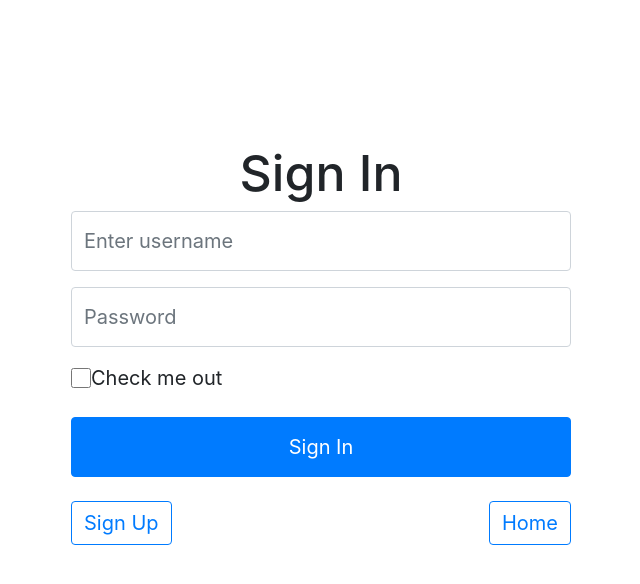
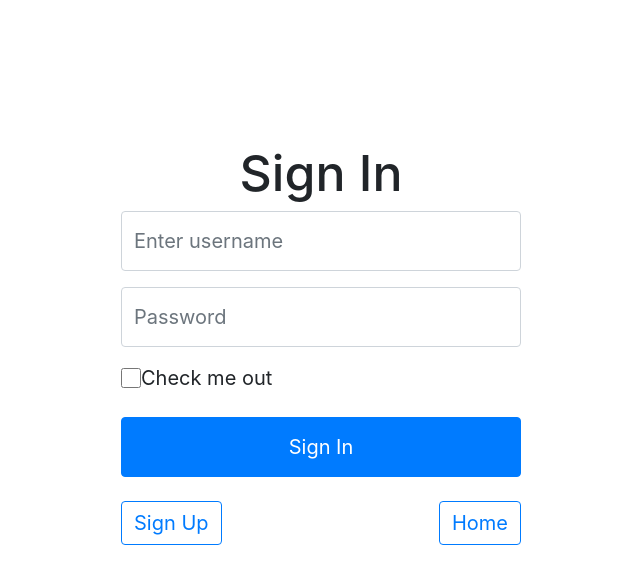
Before and after one commit to 10nayan/Cent_Movies, a Django app: page /signin in a window 1280 px wide. Shown: the part 56-640 px from the top of the page, without its empty margins (319-959 px from the left). Run offline with Django 3.2, Linux system fonts and the light colour scheme; some libraries are stand-ins or nearby versions.

```diff
--- a/movie/templates/movie/register.html
+++ b/movie/templates/movie/register.html
@@ -8,7 +8,9 @@
             <form action="{% url 'register' %}" method="POST">
                 {% csrf_token %}
                 {{form.as_p}}
+                <div style="text-align: center;">
                 <input type="submit" class="btn btn-primary">
+                </div>
             </form>
         </div>
     </div>
--- a/movie/templates/movie/signin.html
+++ b/movie/templates/movie/signin.html
@@ -1,7 +1,7 @@
 {% extends 'movie/base.html' %}
 {% block title %} signin {% endblock %}
 {% block content %}
-    <div style="position:fixed;top:50%;left:50%;transform:translate(-50%,-50%);width:500px">
+    <div style="position:fixed;top:50%;left:50%;transform:translate(-50%,-50%);width:400px">
     <h1 style="font-size:50px;"class="text-center">Sign In</h1>
     {% if messages %}
     <div class="messages text-center">
```
